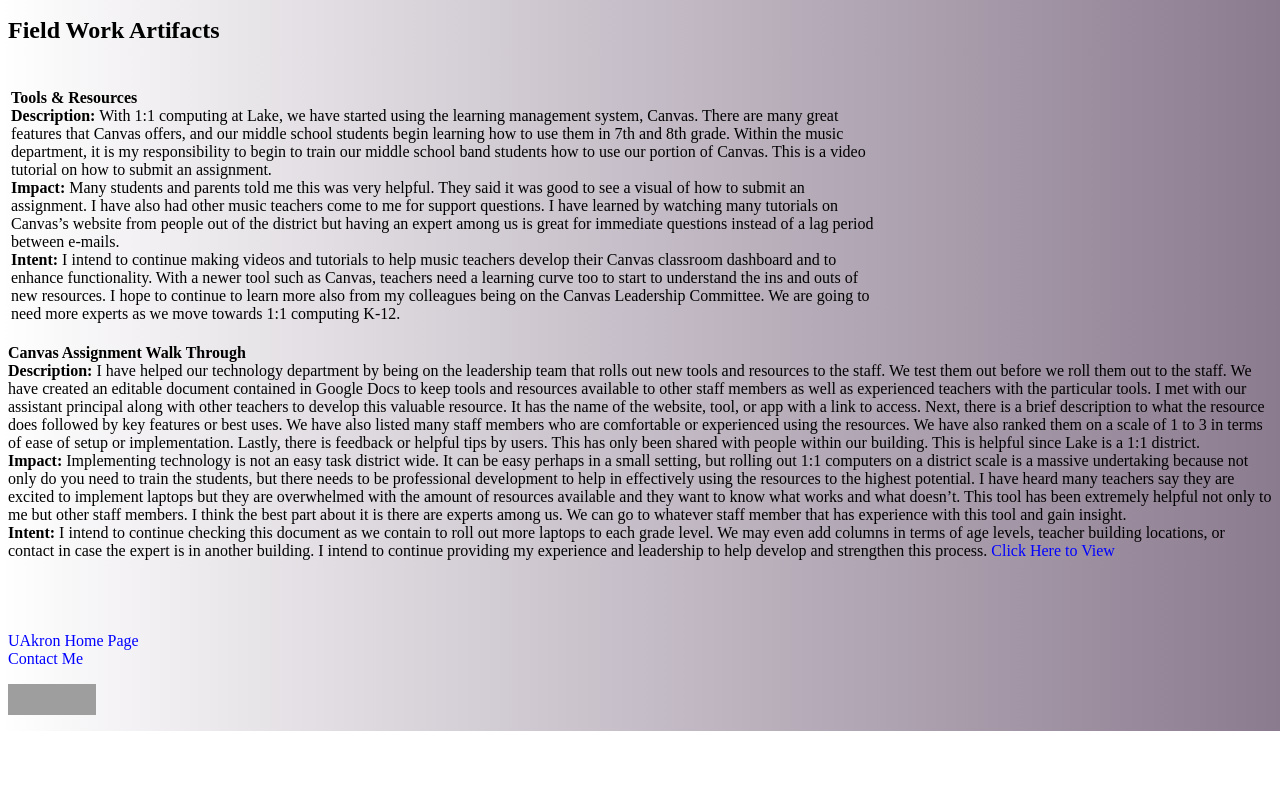
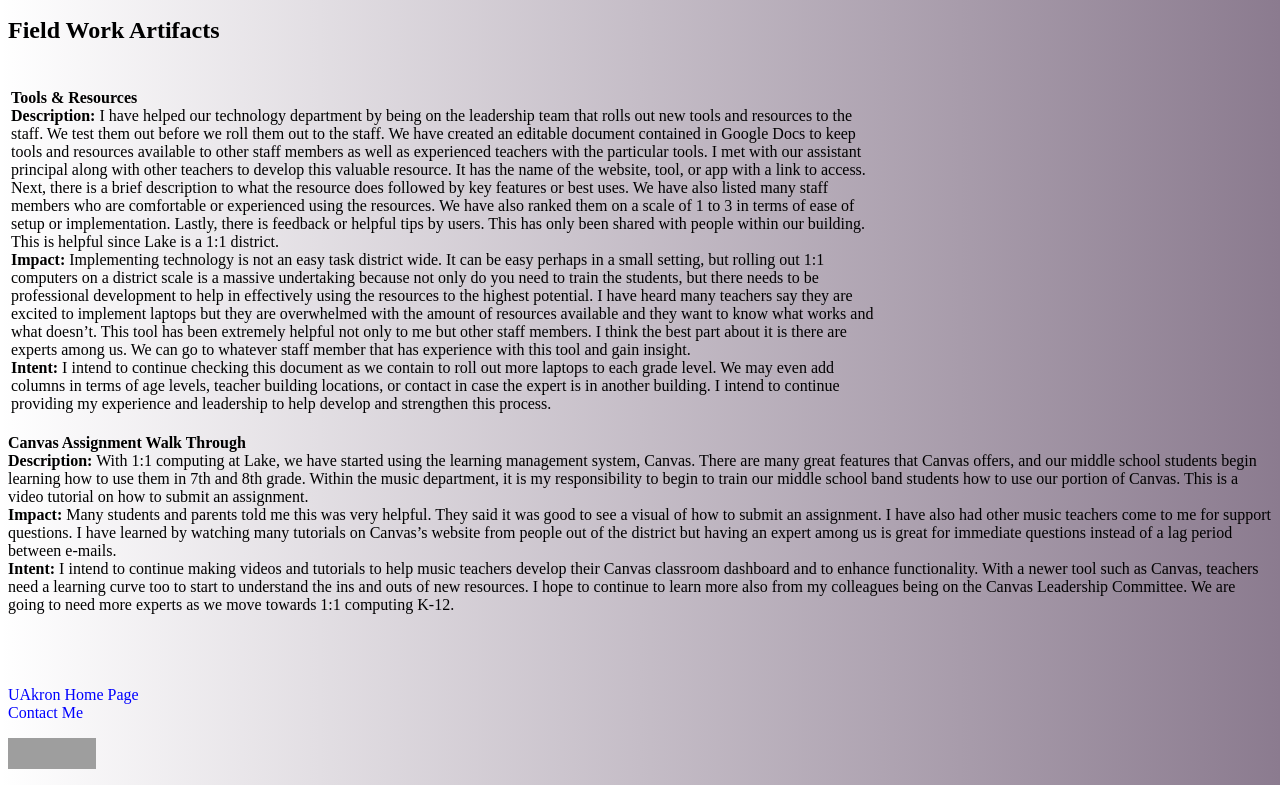
Before and after one commit to jgc7/eportfolio, a plain HTML site: page leadership.html in a window 1280 px wide. Shown: the part 708-1493 px from the top of the page. Before the commit the page ends 1439 px from the top, so only its background shows below. Drawn offline with Linux system fonts and the light colour scheme; grey boxes are pictures that could not be loaded.

Commit message:
Update leadership.html

```diff
--- a/leadership.html
+++ b/leadership.html
@@ -76,25 +76,25 @@ a:active {
       <td>&nbsp;</td>
     </tr>
      <td width="798"><b>Tools & Resources </b><br />
-        <span style="font-weight:bold">Description:</span>  With 1:1 computing at Lake, we have started using the learning management system, Canvas.  There are many great features that Canvas offers, and our middle school students begin learning how to use them in 7th and 8th grade. Within the music department, it is my responsibility to begin to train our middle school band students how to use our portion of Canvas. This is a video tutorial on how to submit an assignment. <br />
+        <span style="font-weight:bold">Description:</span>  I have helped our technology department by being on the leadership team that rolls out new tools and resources to the staff.  We test them out before we roll them out to the staff.  We have created an editable document contained in Google Docs to keep tools and resources available to other staff members as well as experienced teachers with the particular tools.  I met with our assistant principal along with other teachers to develop this valuable resource.  It has the name of the website, tool, or app with a link to access.  Next, there is a brief description to what the resource does followed by key features or best uses.  We have also listed many staff members who are comfortable or experienced using the resources.  We have also ranked them on a scale of 1 to 3 in terms of ease of setup or implementation.  Lastly, there is feedback or helpful tips by users.  This has only been shared with people within our building.  This is helpful since Lake is a 1:1 district.   <br />
 
-<span style="font-weight:bold">Impact:</span> Many students and parents told me this was very helpful.  They said it was good to see a visual of how to submit an assignment.  I have also had other music teachers come to me for support questions.  I have learned by watching many tutorials on Canvas’s website from people out of the district but having an expert among us is great for immediate questions instead of a lag period between e-mails.  <br />
+<span style="font-weight:bold">Impact:</span> Implementing technology is not an easy task district wide.  It can be easy perhaps in a small setting, but rolling out 1:1 computers on a district scale is a massive undertaking because not only do you need to train the students, but there needs to be professional development to help in effectively using the resources to the highest potential.  I have heard many teachers say they are excited to implement laptops but they are overwhelmed with the amount of resources available and they want to know what works and what doesn’t.  This tool has been extremely helpful not only to me but other staff members.  I think the best part about it is there are experts among us.  We can go to whatever staff member that has experience with this tool and gain insight.  <br />
 
-<span style="font-weight:bold">Intent:</span> I intend to continue making videos and tutorials to help music teachers develop their Canvas classroom dashboard and to enhance functionality.  With a newer tool such as Canvas, teachers need a learning curve too to start to understand the ins and outs of new resources.  I hope to continue to learn more also from my colleagues being on the Canvas Leadership Committee.  We are going to need more experts as we move towards 1:1 computing K-12. <br />
+<span style="font-weight:bold">Intent:</span> I intend to continue checking this document as we contain to roll out more laptops to each grade level. We may even add columns in terms of age levels, teacher building locations, or contact in case the expert is in another building.  I intend to continue providing my experience and leadership to help develop and strengthen this process. <br />
       <br />
     </tr>
   </table>
 
    <td width="798"><b>Canvas Assignment Walk Through </b><br />
-        <span style="font-weight:bold">Description:</span> I have helped our technology department by being on the leadership team that rolls out new tools and resources to the staff.  We test them out before we roll them out to the staff.  We have created an editable document contained in Google Docs to keep tools and resources available to other staff members as well as experienced teachers with the particular tools.  I met with our assistant principal along with other teachers to develop this valuable resource.  It has the name of the website, tool, or app with a link to access.  Next, there is a brief description to what the resource does followed by key features or best uses.  We have also listed many staff members who are comfortable or experienced using the resources.  We have also ranked them on a scale of 1 to 3 in terms of ease of setup or implementation.  Lastly, there is feedback or helpful tips by users.  This has only been shared with people within our building.  This is helpful since Lake is a 1:1 district. <br />
+        <span style="font-weight:bold">Description:</span> With 1:1 computing at Lake, we have started using the learning management system, Canvas.  There are many great features that Canvas offers, and our middle school students begin learning how to use them in 7th and 8th grade. Within the music department, it is my responsibility to begin to train our middle school band students how to use our portion of Canvas. This is a video tutorial on how to submit an assignment. <br />
 
-<span style="font-weight:bold">Impact:</span> Implementing technology is not an easy task district wide.  It can be easy perhaps in a small setting, but rolling out 1:1 computers on a district scale is a massive undertaking because not only do you need to train the students, but there needs to be professional development to help in effectively using the resources to the highest potential.  I have heard many teachers say they are excited to implement laptops but they are overwhelmed with the amount of resources available and they want to know what works and what doesn’t.  This tool has been extremely helpful not only to me but other staff members.  I think the best part about it is there are experts among us.  We can go to whatever staff member that has experience with this tool and gain insight. <br />
+<span style="font-weight:bold">Impact:</span>  Many students and parents told me this was very helpful.  They said it was good to see a visual of how to submit an assignment.  I have also had other music teachers come to me for support questions.  I have learned by watching many tutorials on Canvas’s website from people out of the district but having an expert among us is great for immediate questions instead of a lag period between e-mails. <br />
 
-<span style="font-weight:bold">Intent:</span> I intend to continue checking this document as we contain to roll out more laptops to each grade level. We may even add columns in terms of age levels, teacher building locations, or contact in case the expert is in another building.  I intend to continue providing my experience and leadership to help develop and strengthen this process.
- <a href=https://docs.google.com/document/d/1ACfp4mhk6tWDEJAsN7UP5mT251DU06ESM9opW-n7ILA/edit>Click Here to View</a> <br />
+     <span style="font-weight:bold">Intent:</span> I intend to continue making videos and tutorials to help music teachers develop their Canvas classroom dashboard and to enhance functionality.  With a newer tool such as Canvas, teachers need a learning curve too to start to understand the ins and outs of new resources.  I hope to continue to learn more also from my colleagues being on the Canvas Leadership Committee.  We are going to need more experts as we move towards 1:1 computing K-12. <br />
       <br />
     </tr>
   </table>
+
     <tr>
       <th scope="row">&nbsp;</th>
       <td>&nbsp;</td>
```
